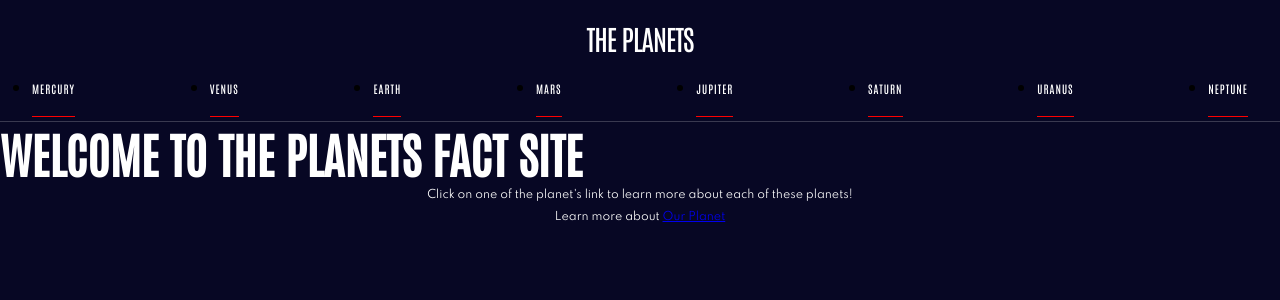
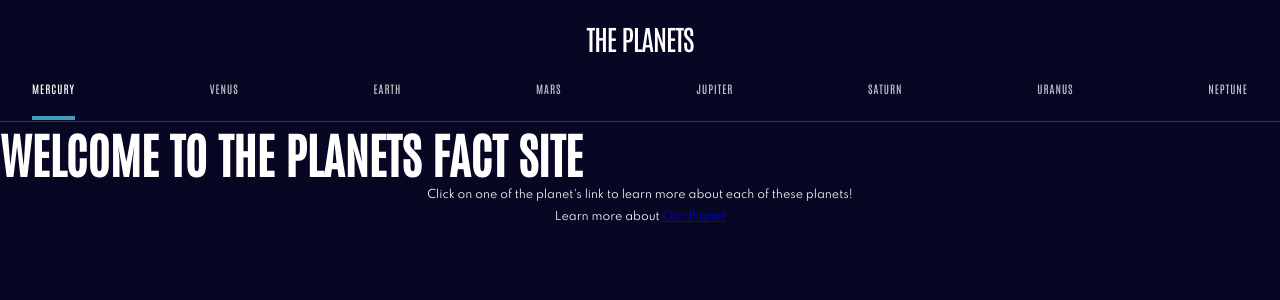
Before and after one commit to MathisHumbert/planets-fact-site, a React (Create React App) app: page / in a window 1280 px wide. In both pictures the pointer is over the link "MERCURY". Shown: the top 300 px of the page. Built offline with nearby package versions, Linux system fonts and the light colour scheme.

Commit message:
css tablet fix

```diff
--- a/src/components/Links.js
+++ b/src/components/Links.js
@@ -8,7 +8,9 @@ const Links = () => {
       {data.map((item, index) => {
         return (
           <li key={index} className="nav-links">
-            <Link to={`/planet/${item.name}`}>{item.name}</Link>
+            <Link to={`/planet/${item.name}`} className={item.name}>
+              {item.name}
+            </Link>
           </li>
         );
       })}
--- a/src/css/index.css
+++ b/src/css/index.css
@@ -53,6 +53,8 @@ p {
   padding: 20px 0;
   cursor: pointer;
   border-bottom: 4px solid transparent;
+  -webkit-transition: all 0.4s ease-in-out;
+  transition: all 0.4s ease-in-out;
 }
 
 .btn-info.active {
@@ -176,16 +178,46 @@ body {
     -webkit-box-align: center;
         -ms-flex-align: center;
             align-items: center;
+    list-style-type: none;
   }
   .nav .links a {
     text-decoration: none;
-    color: #fff;
+    color: rgba(255, 255, 255, 0.75);
     text-transform: uppercase;
     font-size: 11px;
     letter-spacing: 1px;
     line-height: 25px;
-    border-bottom: 1px solid red;
+    border-bottom: 4px solid transparent;
     padding-bottom: 20px;
+    -webkit-transition: all 0.4s ease-in-out;
+    transition: all 0.4s ease-in-out;
+  }
+  .nav .links a:hover {
+    color: #fff;
+  }
+  .nav .links a:hover.Mercury {
+    border-color: #419ebb;
+  }
+  .nav .links a:hover.Venus {
+    border-color: #eda249;
+  }
+  .nav .links a:hover.Earth {
+    border-color: #6d2ed5;
+  }
+  .nav .links a:hover.Mars {
+    border-color: #d14c32;
+  }
+  .nav .links a:hover.Jupiter {
+    border-color: #d83a34;
+  }
+  .nav .links a:hover.Saturn {
+    border-color: #cd5120;
+  }
+  .nav .links a:hover.Uranus {
+    border-color: #1ec1a2;
+  }
+  .nav .links a:hover.Neptune {
+    border-color: #2d68f0;
   }
   .nav .sidebar-btn {
     display: none;
--- a/src/scss/_global-var.scss
+++ b/src/scss/_global-var.scss
@@ -80,6 +80,7 @@ p {
   padding: 20px 0;
   cursor: pointer;
   border-bottom: 4px solid transparent;
+  transition: all 0.4s ease-in-out;
 
   &.active {
     color: $white-color;
```
Also changed, not shown: src/scss/_navbar.scss (+34 -3 lines), 1 other file (tests, documents, lock files or other folders).
